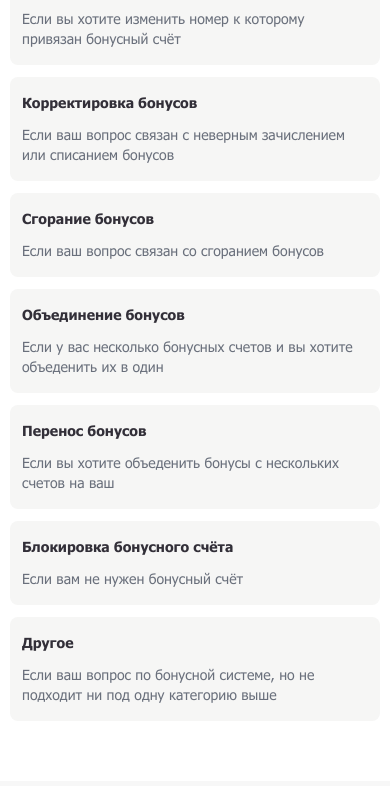
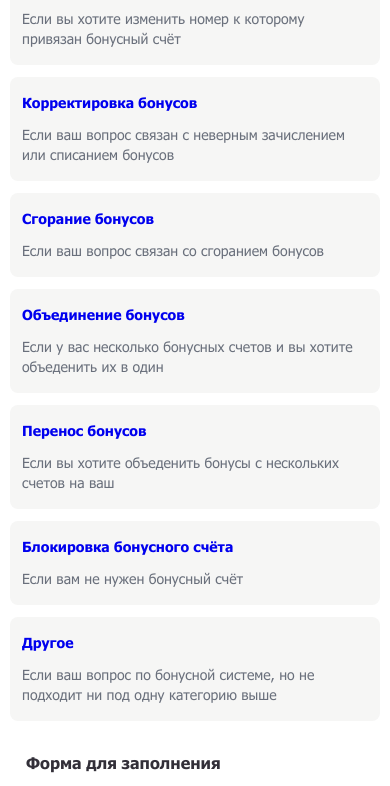
Before and after one commit to rakhatyeskenov/bonus_handling_page_mechta, a plain HTML site: page index.html in a window 390 px wide. Shown: the part 607-1393 px from the top of the page. Drawn offline with Linux system fonts and the light colour scheme.

Commit message:
added title form and  nav in mob for form

```diff
--- a/css/style.css
+++ b/css/style.css
@@ -250,6 +250,10 @@ main {
   color: #3174af;
 }
 
+.form_title {
+  margin: 30px 0px 0px 34px;
+}
+
 .categories {
   margin: 55px 0;
 }
@@ -322,6 +326,10 @@ main {
 
 .copyright {
   display: none;
+}
+
+a.alink {
+  pointer-events: none;
 }
 
 @media (max-width: 767px) {
@@ -445,6 +453,21 @@ main {
     line-height: 16px;
     color: #979797;
   }
+
+  .title_mob_form {
+    margin: 0 0 0 16px;
+    font-family: 'Tahoma';
+    font-style: normal;
+    font-weight: 700;
+    font-size: 16px;
+    line-height: 145.7%;
+    color: #322F38;
+    margin-bottom: -2px;
+    margin-top: -10px;
+  }
+  a.alink {
+    pointer-events: auto;
+  }
 }
 @media (max-width: 640px) {
   main {
--- a/index.html
+++ b/index.html
@@ -76,6 +76,7 @@
             Если вам нужна консультация обратитесь по номеру call-центра
             <a class="bonuses__phone" href="tel:+77787460001">+ 7 (7787) 46 00 01</a>
           </p>
+          <a class="alink"href="#goto">
           <ul class="bonuses__categories categories">
             <li>
               <h3>Изменение ФИО</h3>
@@ -105,12 +106,13 @@
               <h3>Блокировка бонусного счёта</h3>
               <p>Если вам не нужен бонусный счёт</p>
             </li>
-            <li>
+            <li id="goto">
               <h3>Другое</h3>
               <p>Если ваш вопрос по бонусной системе, но не подходит ни под одну категорию выше</p>
             </li>
-          </ul>
+          </ul></a>
           <div class="bonuses__form-mob">
+            <h3 class="title_mob_form">Форма для заполнения</h3>
             <script data-b24-form="inline/34/tle48b" data-skip-moving="true">
               (function(w,d,u){
                   var s=d.createElement('script');s.async=true;s.src=u+'?'+(Date.now()/180000|0);
@@ -126,6 +128,7 @@
               Электронный
               чек) или приложить фото фискального чека</p>
           </div>
+          <h3 class="form_title">Форма для заполнения</h3>
             <script data-b24-form="inline/34/tle48b" data-skip-moving="true">
               (function(w,d,u){
                   var s=d.createElement('script');s.async=true;s.src=u+'?'+(Date.now()/180000|0);
```
Also changed, not shown: js/main.js (line endings or trailing spaces). Lines whose indentation alone changed are shown as unchanged.
